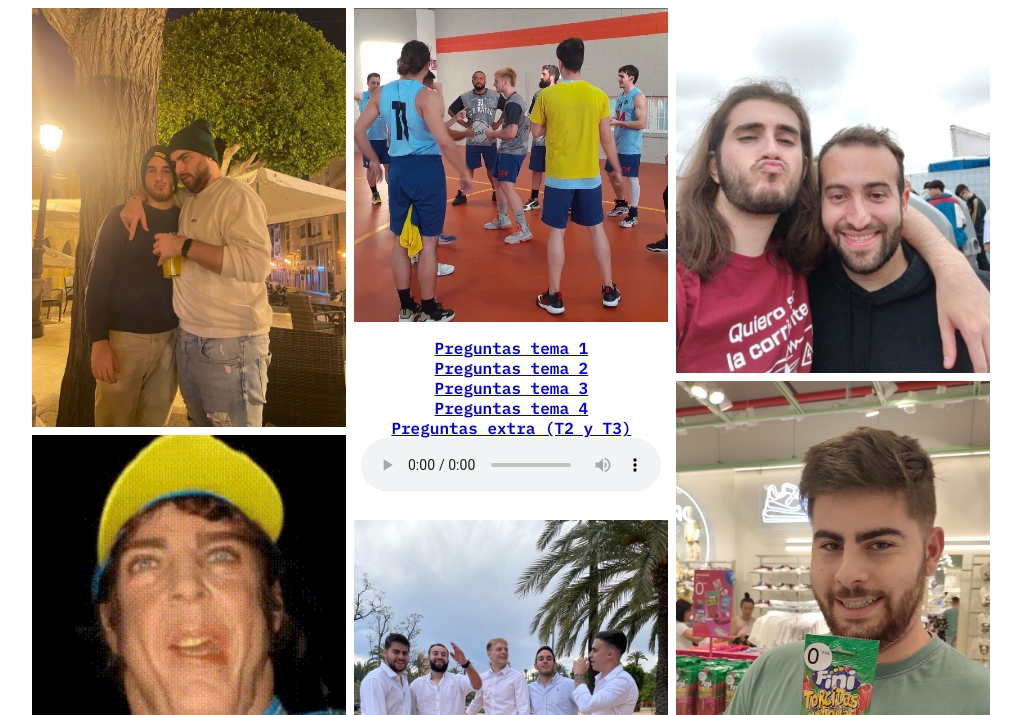
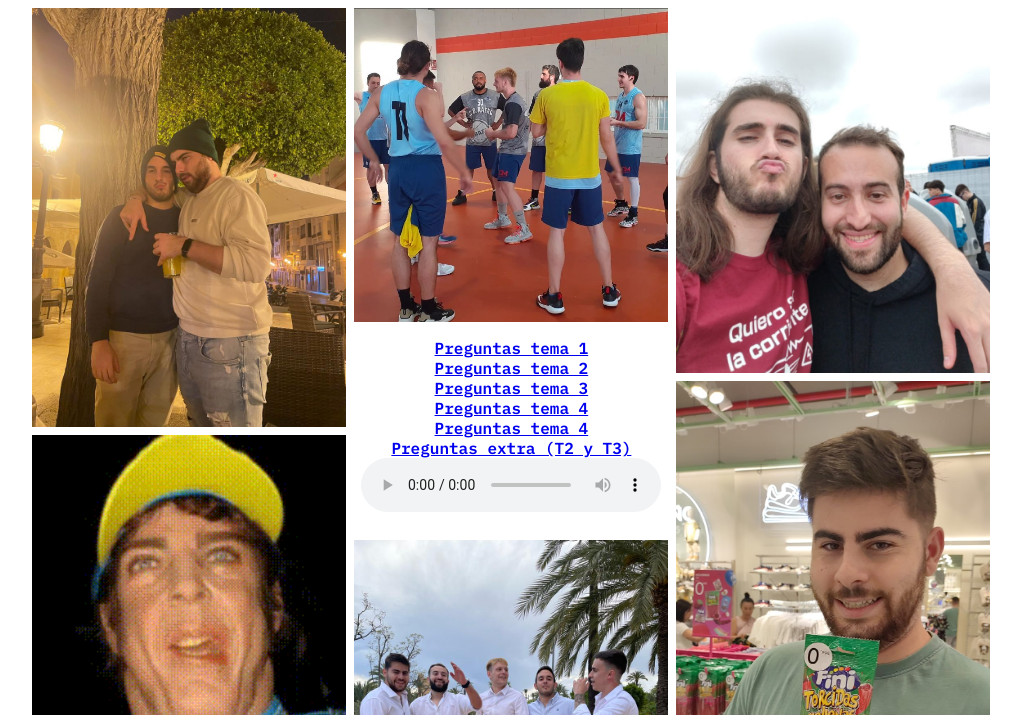
Before and after one commit to coyoteMMK/test-umh.github.io, a plain HTML site: page index.html in a window 1280 px wide. Shown: the part 85-800 px from the top of the page, without its empty margins (110-1131 px from the left). Drawn offline with Linux system fonts and the light colour scheme.

Commit message:
Update index.html

```diff
--- a/index.html
+++ b/index.html
@@ -32,6 +32,8 @@
           <br />
 	  <a href="p4.html">Preguntas tema 4</a>
           <br />
+	  <a href="p5.html">Preguntas tema 4</a>
+          <br />
           <a href="pExtras.html">Preguntas extra (T2 y T3)</a>
 	<audio id="audio-calvisimo" controls autoplay="true" preload="auto">
           <source src="sounds/amadorfrances.mp3" type="audio/mpeg" />
```
